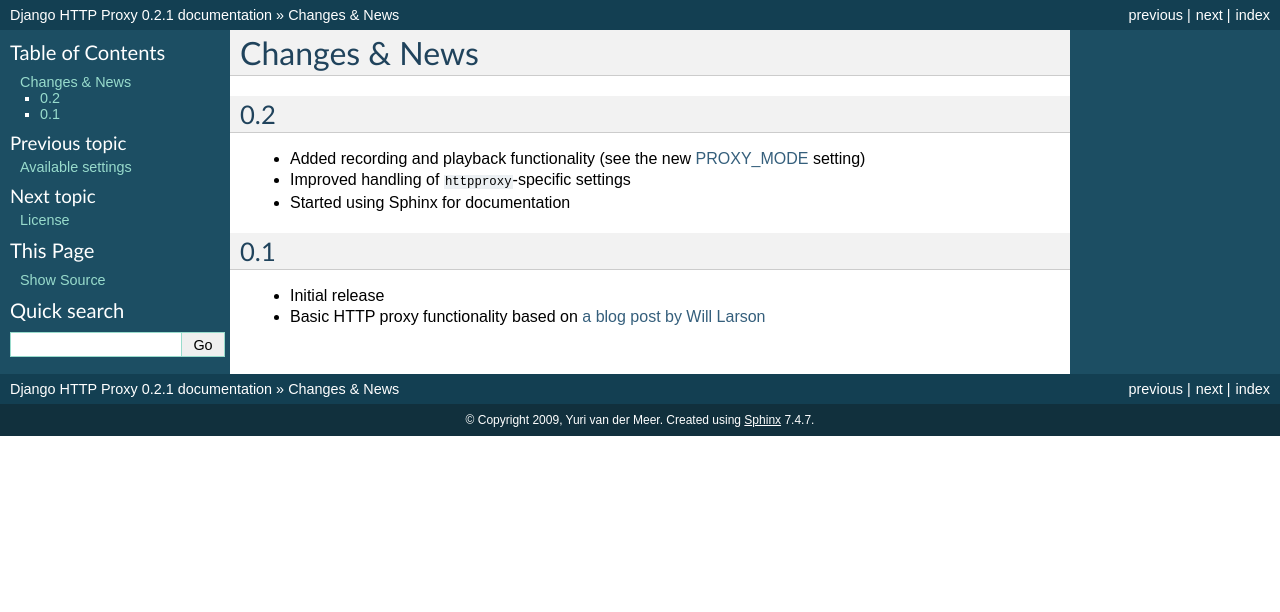
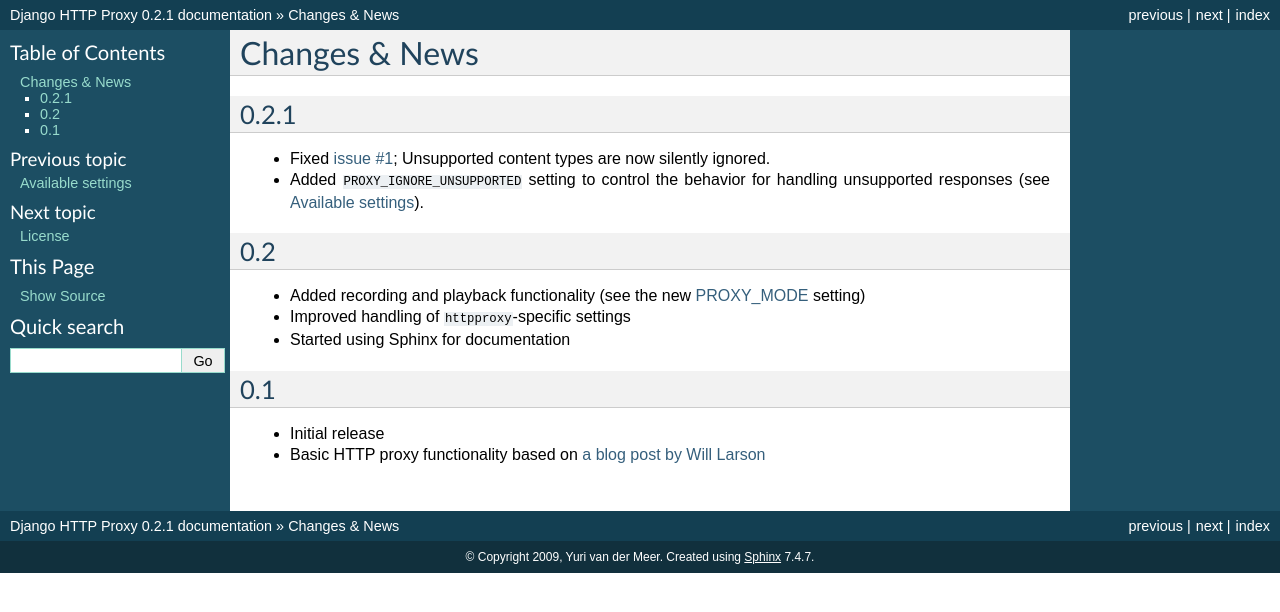
Before and after one commit to yvandermeer/django-http-proxy, a Sphinx documentation site: the page built from docs/changes.txt, in a window 1280 px wide. Shown: the top 612 px of the page. Built offline with Sphinx 7.4.7, drawn with Linux system fonts in a browser that asks for light colours.

Commit message:
Added release notes for v0.2.1.

```diff
--- a/docs/changes.txt
+++ b/docs/changes.txt
@@ -1,5 +1,13 @@
 Changes & News
 --------------
+
+0.2.1
+~~~~~
+
+* Fixed `issue #1 <http://bitbucket.org/yvandermeer/django-http-proxy/issue/1/>`_;
+  Unsupported content types are now silently ignored.
+* Added ``PROXY_IGNORE_UNSUPPORTED`` setting to control the behavior for
+  handling unsupported responses (see :doc:`settings`).
 
 0.2
 ~~~
```
